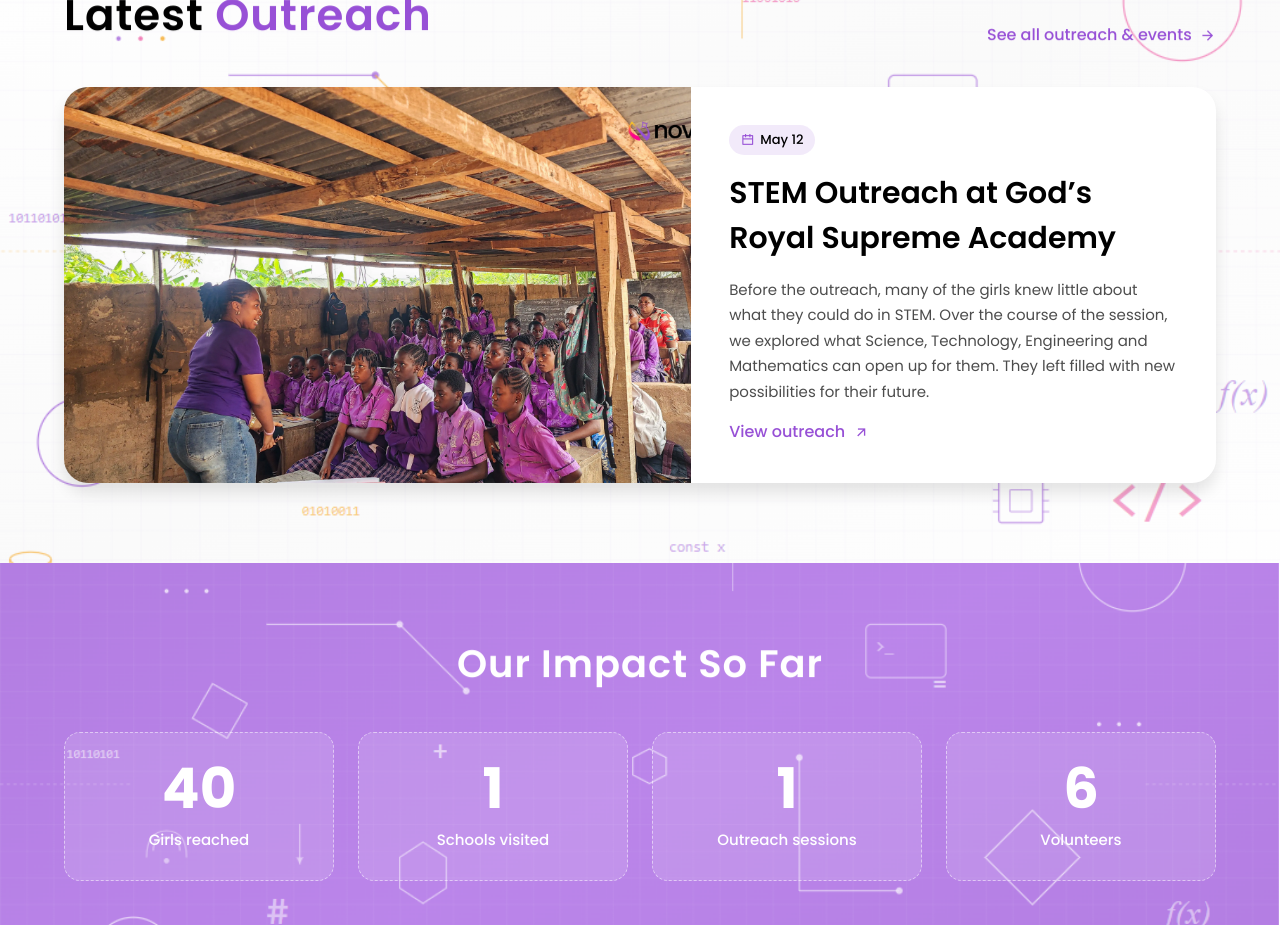
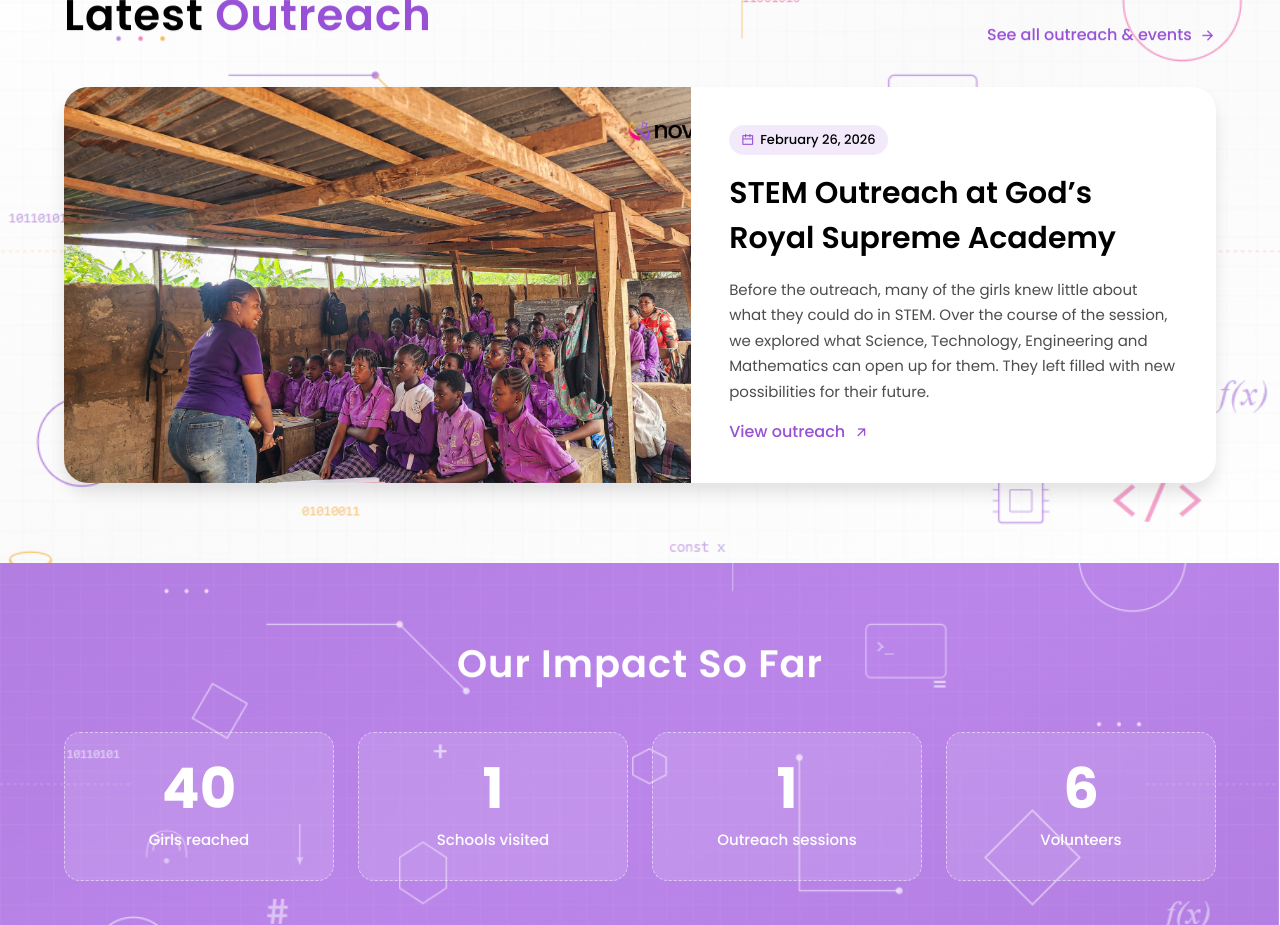
Before and after one commit to FOA-developer/NOVA, a React (Vite) app in the folder nova-web/: page / in a window 1280 px wide. Shown: the part 4100-5025 px from the top of the page. Built offline with nearby package versions, Linux system fonts and the light colour scheme.

Commit message:
fix: update outreach date for STEM Outreach at God’s Royal Supreme Academy

```diff
--- a/nova-web/src/data/outreaches.js
+++ b/nova-web/src/data/outreaches.js
@@ -6,7 +6,7 @@ export const outreaches = [
   {
     id: 'outreach-01',
     title: 'STEM Outreach at God’s Royal Supreme Academy',
-    date: 'May 12',
+    date: 'February 26, 2026',
     location: '', // shown only if set; the school below is the real place for this outreach
     school: "God's Royal Supreme Academy",
     description:
```
